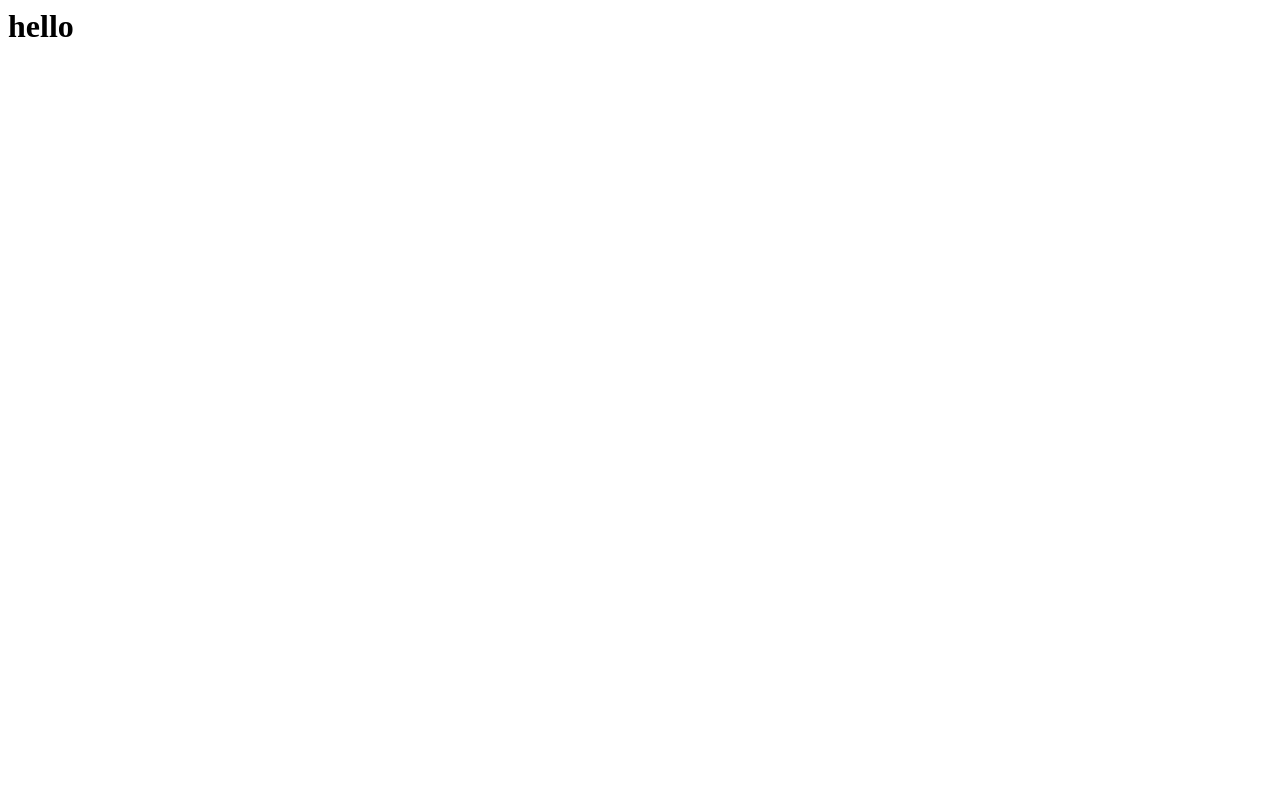
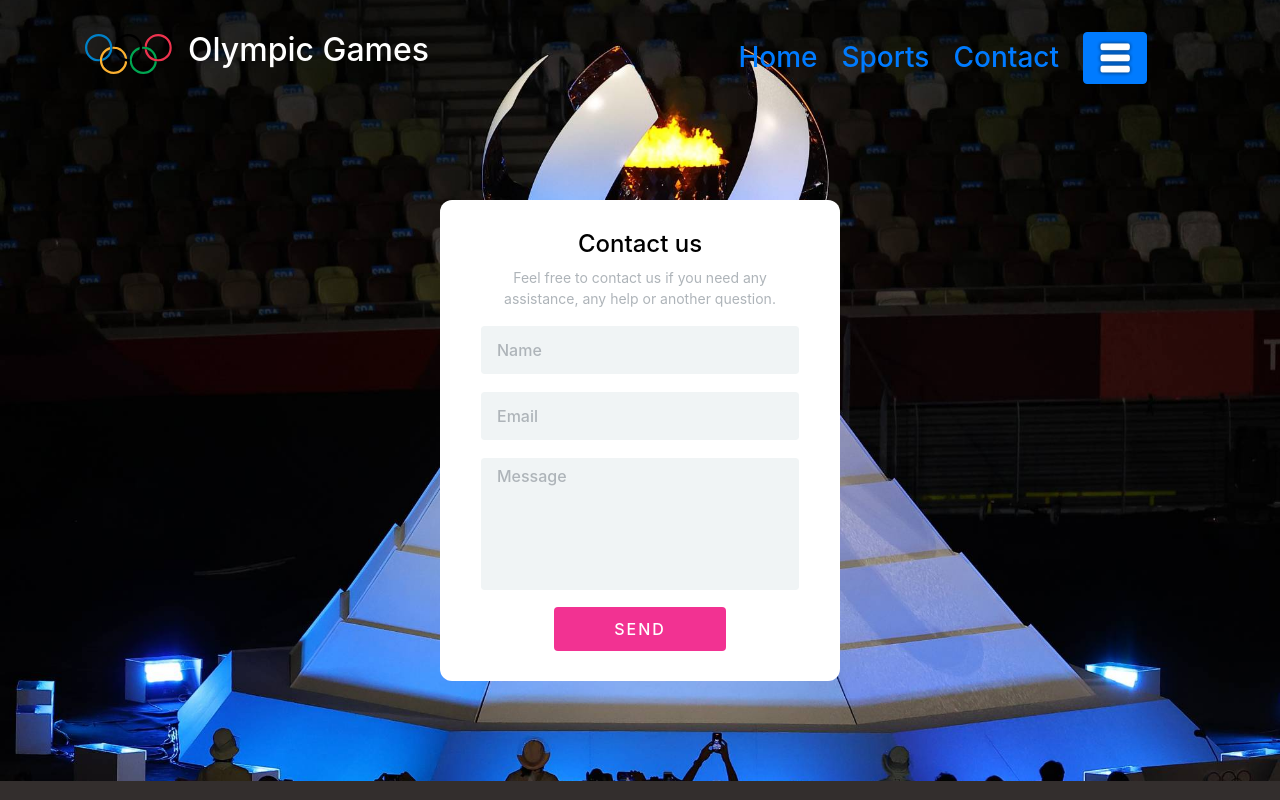
Before and after one commit to DumiduPramith/portfolio-olympic-games, a plain HTML site: page contact.html in a window 1280 px wide. Shown: the top 800 px of the page. Drawn offline with nearby package versions, Linux system fonts and the light colour scheme.

Commit message:
build contact form

```diff
--- /dev/null
+++ b/components/contact_form.html
@@ -0,0 +1,41 @@
+<div>
+  <div class="contact-form-wrapper d-flex justify-content-center">
+    <form action="#" class="contact-form">
+      <h5 class="title" style="color: black">Contact us</h5>
+      <p class="description">
+        Feel free to contact us if you need any assistance, any help or another
+        question.
+      </p>
+      <div>
+        <input
+          type="text"
+          class="form-control rounded border-white mb-3 form-input"
+          id="name"
+          placeholder="Name"
+          required
+        />
+      </div>
+      <div>
+        <input
+          type="email"
+          class="form-control rounded border-white mb-3 form-input"
+          placeholder="Email"
+          required
+        />
+      </div>
+      <div>
+        <textarea
+          id="message"
+          class="form-control rounded border-white mb-3 form-text-area"
+          rows="5"
+          cols="30"
+          placeholder="Message"
+          required
+        ></textarea>
+      </div>
+      <div class="submit-button-wrapper">
+        <input type="submit" value="Send" />
+      </div>
+    </form>
+  </div>
+</div>
--- a/contact.html
+++ b/contact.html
@@ -1 +1,33 @@
-<h1>hello</h1>
+<!DOCTYPE html>
+<html lang="en">
+  <head>
+    <meta charset="UTF-8" />
+    <meta http-equiv="X-UA-Compatible" content="IE=edge" />
+    <meta name="viewport" content="width=device-width, initial-scale=1.0" />
+    <title>Contact-Us</title>
+    <link rel="icon" href="./static/favico.ico" type="image/x-icon" />
+    <link rel="stylesheet" href="./static/css/styles.css" />
+    <link rel="stylesheet" href="./static/css/contact_form.css" />
+    <link rel="stylesheet" href="./static/css/bootstrap.min.css" />
+    <link
+      rel="stylesheet"
+      href="https://cdnjs.cloudflare.com/ajax/libs/font-awesome/6.1.1/css/all.min.css"
+      integrity="sha512-KfkfwYDsLkIlwQp6LFnl8zNdLGxu9YAA1QvwINks4PhcElQSvqcyVLLD9aMhXd13uQjoXtEKNosOWaZqXgel0g=="
+      crossorigin="anonymous"
+      referrerpolicy="no-referrer"
+    />
+    <script
+      src="https://code.jquery.com/jquery-3.3.1.js"
+      integrity="sha256-2Kok7MbOyxpgUVvAk/HJ2jigOSYS2auK4Pfzbm7uH60="
+      crossorigin="anonymous"
+      defer
+    ></script>
+    <script type="module" src="./static/Scripts/contact.js" defer></script>
+    <script
+      type="text/javascript"
+      src="./static/Scripts/bootstrap.bundle.min.js"
+      defer
+    ></script>
+  </head>
+  <body></body>
+</html>
--- /dev/null
+++ b/static/Scripts/common.js
@@ -0,0 +1,27 @@
+export function dynamicallyAddHTMLFile(filename) {
+  fetch(`./components/${filename}`)
+    .then(function (response) {
+      return response.text();
+    })
+    .then(function (html) {
+      document.body.insertAdjacentHTML("beforeend", html);
+    });
+}
+
+export function dynamicallyAddJSFile(filename) {
+  // Dynamically add js files
+  var script = document.createElement("script");
+  script.src = `./static/Scripts/${filename}`;
+  script.defer = true;
+  document.body.appendChild(script);
+}
+
+export function insertToMiddle(sectionId, filename) {
+  fetch(`./components/${filename}`)
+    .then(function (response) {
+      return response.text();
+    })
+    .then(function (html) {
+      document.getElementById(sectionId).insertAdjacentHTML("beforeend", html);
+    });
+}
--- /dev/null
+++ b/static/Scripts/contact.js
@@ -0,0 +1,13 @@
+import {
+  dynamicallyAddHTMLFile,
+  dynamicallyAddJSFile,
+  insertToMiddle,
+} from "./common.js";
+
+document.addEventListener("DOMContentLoaded", function () {
+  dynamicallyAddHTMLFile("sidebar.html");
+  dynamicallyAddHTMLFile("main.html");
+  dynamicallyAddJSFile("sidebar.js");
+  insertToMiddle("headSection", "contact_form.html");
+  dynamicallyAddJSFile("contact_form_control.js");
+});
--- /dev/null
+++ b/static/css/contact_form.css
@@ -0,0 +1,83 @@
+.bg-img {
+  height: auto !important;
+}
+
+.contact-form-wrapper {
+  padding: 100px 0;
+}
+
+.contact-form {
+  padding: 30px 40px;
+  background-color: #ffffff;
+  border-radius: 12px;
+  max-width: 400px;
+}
+
+.contact-form textarea {
+  resize: none;
+}
+
+.contact-form .form-input,
+.form-text-area {
+  background-color: #f0f4f5;
+  height: 50px;
+  padding-left: 16px;
+}
+
+.contact-form .form-text-area {
+  background-color: #f0f4f5;
+  height: auto;
+  padding-left: 16px;
+}
+
+.contact-form .form-control::placeholder {
+  color: #aeb4b9;
+  font-weight: 500;
+  opacity: 1;
+}
+
+.contact-form .form-control:-ms-input-placeholder {
+  color: #aeb4b9;
+  font-weight: 500;
+}
+
+.contact-form .form-control::-ms-input-placeholder {
+  color: #aeb4b9;
+  font-weight: 500;
+}
+
+.contact-form .form-control:focus {
+  border-color: #f33fb0;
+  box-shadow: inset 0 1px 1px rgba(0, 0, 0, 0.07), 0 0 8px #f33fb0;
+}
+
+.contact-form .title {
+  text-align: center;
+  font-size: 24px;
+  font-weight: 500;
+}
+
+.contact-form .description {
+  color: #aeb4b9;
+  font-size: 14px;
+  text-align: center;
+}
+
+.contact-form .submit-button-wrapper {
+  text-align: center;
+}
+
+.contact-form .submit-button-wrapper input {
+  border: none;
+  border-radius: 4px;
+  background-color: #f23292;
+  color: white;
+  text-transform: uppercase;
+  padding: 10px 60px;
+  font-weight: 500;
+  letter-spacing: 2px;
+}
+
+.contact-form .submit-button-wrapper input:hover {
+  background-color: #d30069;
+}
```
Also changed, not shown: index.html (+4 -6 lines), static/Scripts/scripts.js (+5 -48 lines), static/Scripts/contact_form_control.js (added), 1 other file.
